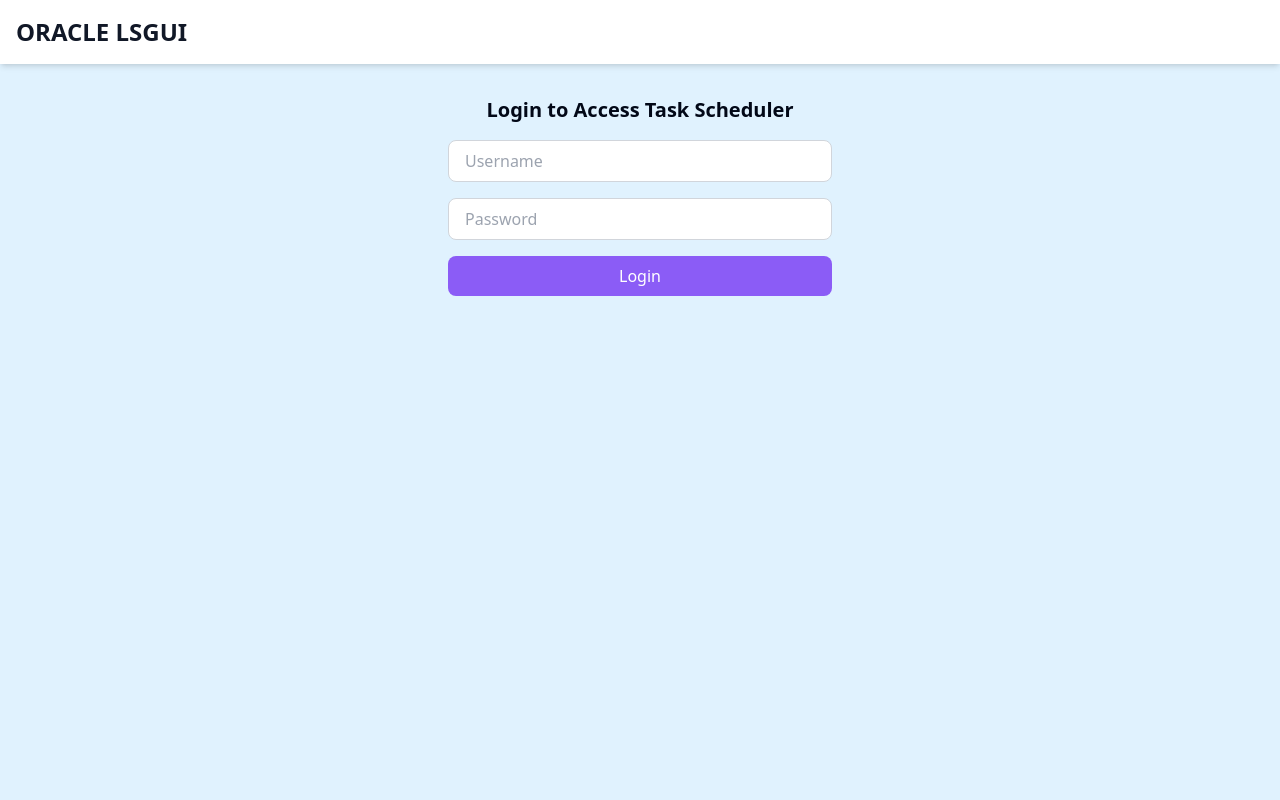
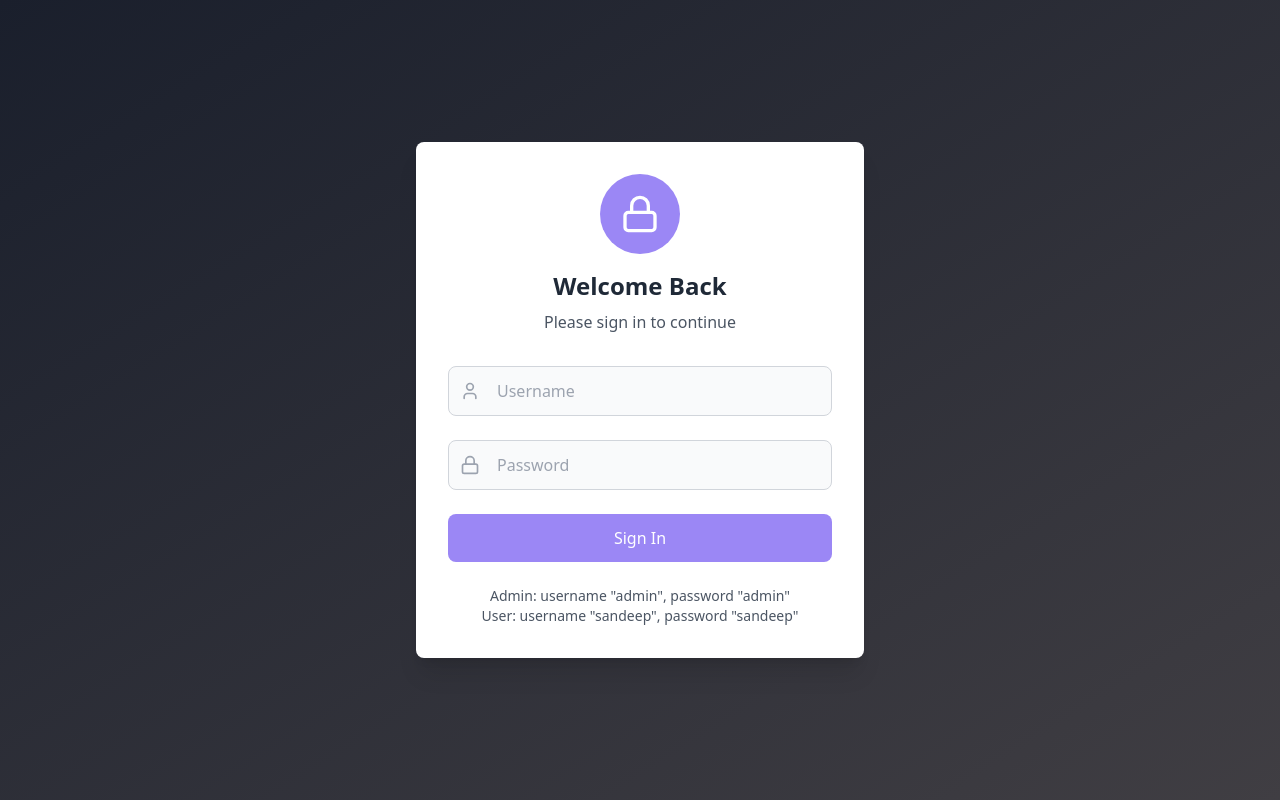
Before and after one commit to sachi22052023/AMS-, a React (Vite) app: page / in a window 1280 px wide. Built offline with nearby package versions, Linux system fonts and the light colour scheme.

Commit message:
Enhance Login Screen Design
Updated the login screen with a more attractive layout and implemented a premium background color to improve the overall user experience.
[skip gpt_engineer]

```diff
--- a/src/components/LoginForm.tsx
+++ b/src/components/LoginForm.tsx
@@ -1,6 +1,7 @@
 import { useState } from 'react';
 import { useAuth } from '@/contexts/AuthContext';
 import { useToast } from '@/components/ui/use-toast';
+import { User, Lock } from 'lucide-react';
 
 export const LoginForm = () => {
   const [username, setUsername] = useState('');
@@ -26,34 +27,52 @@ export const LoginForm = () => {
   };
 
   return (
-    <div className="max-w-sm mx-auto mt-8">
-      <h2 className="text-xl font-bold mb-4 text-center">Login to Access Task Scheduler</h2>
-      <form onSubmit={handleSubmit} className="space-y-4">
-        <div>
+    <div className="min-h-screen flex items-center justify-center bg-gradient-to-br from-[#1A1F2C] to-[#403E43]">
+      <div className="max-w-md w-full mx-auto">
+        <div className="bg-white rounded-lg shadow-xl p-8 transform transition-all hover:scale-[1.01]">
+          <div className="flex flex-col items-center mb-8">
+            <div className="w-20 h-20 bg-[#9b87f5] rounded-full flex items-center justify-center mb-4">
+              <Lock className="w-10 h-10 text-white" />
+            </div>
+            <h2 className="text-2xl font-bold text-gray-800">Welcome Back</h2>
+            <p className="text-gray-600 mt-2">Please sign in to continue</p>
+          </div>
+
+          <form onSubmit={handleSubmit} className="space-y-6">
+            <div className="relative">
+              <User className="absolute left-3 top-1/2 transform -translate-y-1/2 text-gray-400 h-5 w-5" />
               <input
                 type="text"
                 value={username}
                 onChange={(e) => setUsername(e.target.value)}
                 placeholder="Username"
-            className="w-full rounded-lg border border-gray-300 px-4 py-2 focus:border-primary focus:outline-none focus:ring-1 focus:ring-primary"
+                className="w-full pl-12 pr-4 py-3 rounded-lg border border-gray-300 focus:border-[#9b87f5] focus:ring-2 focus:ring-[#9b87f5] focus:ring-opacity-20 transition-colors bg-gray-50"
               />
             </div>
-        <div>
+            <div className="relative">
+              <Lock className="absolute left-3 top-1/2 transform -translate-y-1/2 text-gray-400 h-5 w-5" />
               <input
                 type="password"
                 value={password}
                 onChange={(e) => setPassword(e.target.value)}
                 placeholder="Password"
-            className="w-full rounded-lg border border-gray-300 px-4 py-2 focus:border-primary focus:outline-none focus:ring-1 focus:ring-primary"
+                className="w-full pl-12 pr-4 py-3 rounded-lg border border-gray-300 focus:border-[#9b87f5] focus:ring-2 focus:ring-[#9b87f5] focus:ring-opacity-20 transition-colors bg-gray-50"
               />
             </div>
             <button
               type="submit"
-          className="w-full rounded-lg bg-primary px-4 py-2 text-white transition-colors hover:bg-primary-hover"
+              className="w-full bg-[#9b87f5] text-white py-3 rounded-lg hover:bg-[#7E69AB] transform transition-all duration-200 hover:scale-[1.02] focus:outline-none focus:ring-2 focus:ring-[#9b87f5] focus:ring-opacity-50"
             >
-          Login
+              Sign In
             </button>
           </form>
+
+          <div className="mt-6 text-center text-sm text-gray-600">
+            <p>Admin: username "admin", password "admin"</p>
+            <p>User: username "sandeep", password "sandeep"</p>
+          </div>
+        </div>
+      </div>
     </div>
   );
 };
--- a/src/pages/Index.tsx
+++ b/src/pages/Index.tsx
@@ -7,22 +7,26 @@ const Index = () => {
 
   return (
     <div className="min-h-screen bg-sky-100">
+      {isLoggedIn ? (
+        <>
           <div className="bg-white p-4 shadow-md mb-8 flex justify-between items-center">
             <h1 className="text-2xl font-bold text-gray-900">
               ORACLE LSGUI
             </h1>
-        {isLoggedIn && (
             <button
               onClick={logout}
               className="px-4 py-2 bg-blue-500 text-white rounded-md hover:bg-blue-600 transition-colors"
             >
               Logout
             </button>
-        )}
           </div>
           <div className="container mx-auto px-4">
-        {!isLoggedIn ? <LoginForm /> : <TaskList />}
+            <TaskList />
           </div>
+        </>
+      ) : (
+        <LoginForm />
+      )}
     </div>
   );
 };
```
Lines whose indentation alone changed are shown as unchanged.
